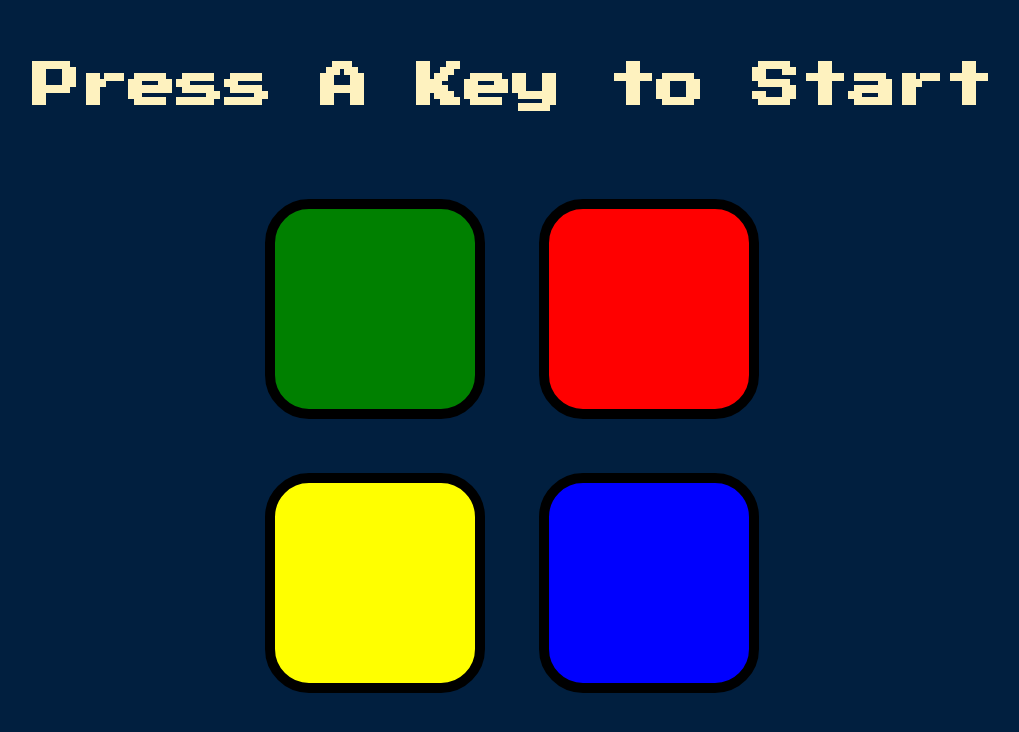
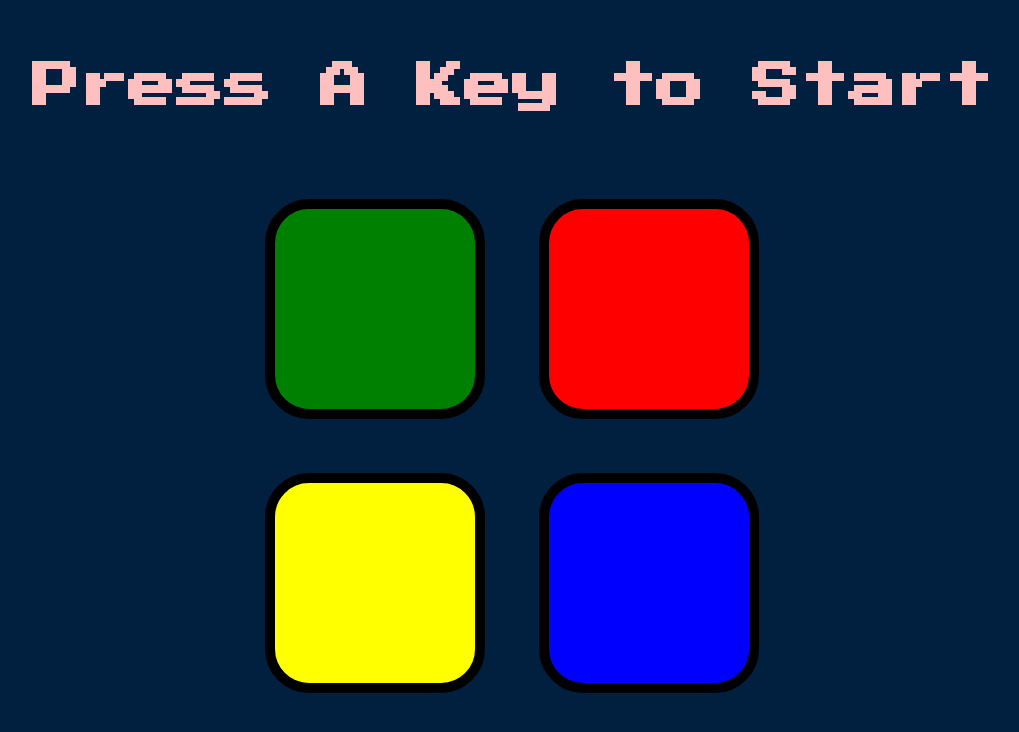
Before and after one commit to bhanu789678/simson, a plain HTML site: page index.html in a window 1280 px wide. Shown: the whole page, without its empty margins (128-1147 px from the left). Drawn offline with nearby package versions, Linux system fonts and the light colour scheme.

Commit message:
Update styles.css

```diff
--- a/styles.css
+++ b/styles.css
@@ -7,7 +7,7 @@ body {
   font-family: 'Press Start 2P', cursive;
   font-size: 3rem;
   margin:  5%;
-  color: #FEF2BF;
+  color:#febfbf;
 }
 
 .container {
```
